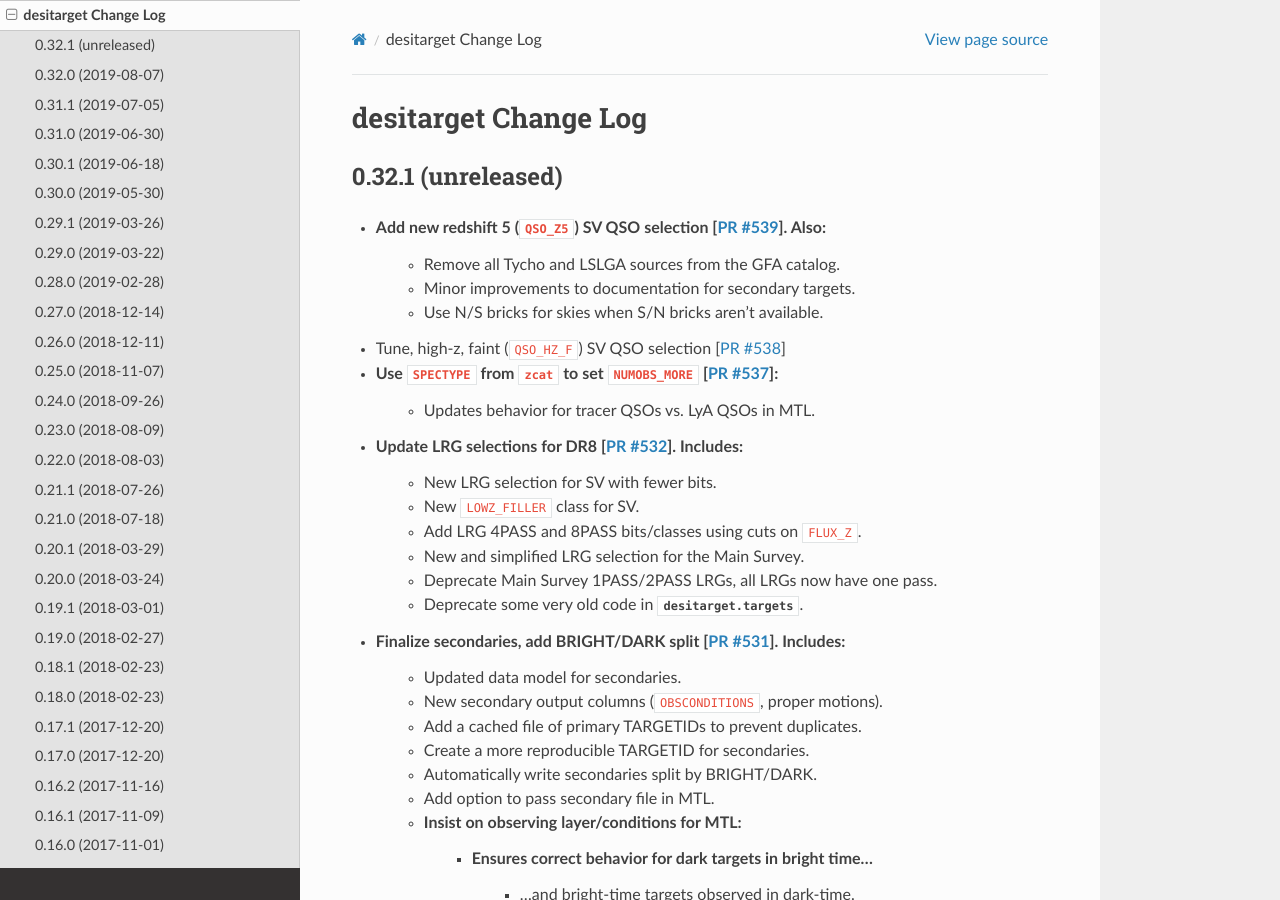
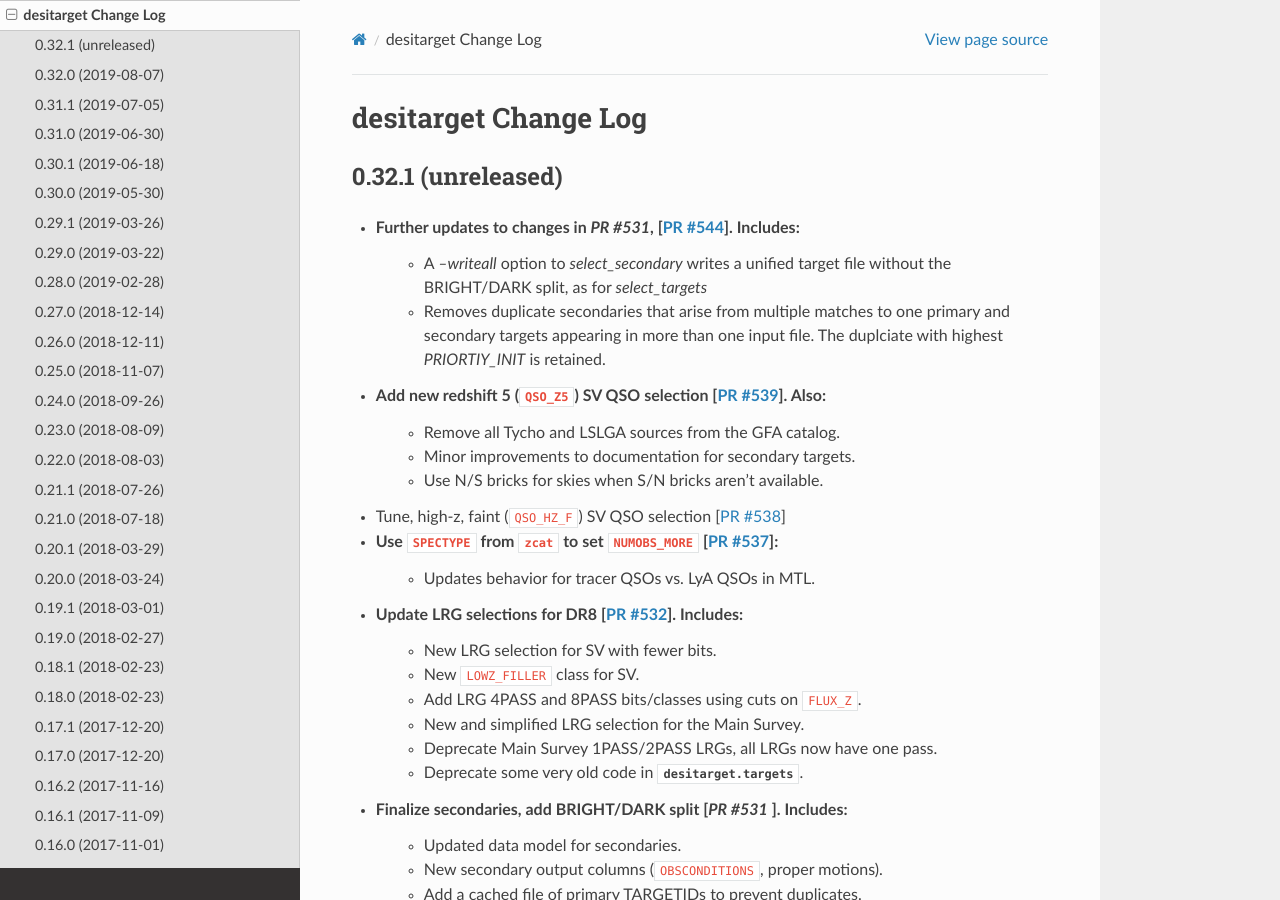
Before and after one commit to desihub/desitarget, a Sphinx documentation site: the page built from doc/changes.rst, in a window 1280 px wide and 900 px high. Built offline with Sphinx 7.4.7 and the Read the Docs theme 2.0.0, drawn with Linux system fonts in a browser that asks for light colours.

Commit message:
Adds PR #544

```diff
--- a/doc/changes.rst
+++ b/doc/changes.rst
@@ -5,6 +5,12 @@ desitarget Change Log
 0.32.1 (unreleased)
 -------------------
 
+*  Further updates to changes in `PR #531`, [`PR #544`_]. Includes:
+    * A `--writeall` option to `select_secondary` writes a unified target
+      file without the BRIGHT/DARK split, as for `select_targets`
+    * Removes duplicate secondaries that arise from multiple matches to
+      one primary and secondary targets appearing in more than one input
+      file. The duplciate with highest `PRIORTIY_INIT` is retained.
 * Add new redshift 5 (``QSO_Z5``) SV QSO selection [`PR #539`_]. Also:
     * Remove all Tycho and LSLGA sources from the GFA catalog.
     * Minor improvements to documentation for secondary targets.
@@ -19,7 +25,7 @@ desitarget Change Log
     * New and simplified LRG selection for the Main Survey.
     * Deprecate Main Survey 1PASS/2PASS LRGs, all LRGs now have one pass.
     * Deprecate some very old code in :mod:`desitarget.targets`.
-* Finalize secondaries, add BRIGHT/DARK split [`PR #531`_]. Includes:
+* Finalize secondaries, add BRIGHT/DARK split [`PR #531` ]. Includes:
     * Updated data model for secondaries.
     * New secondary output columns (``OBSCONDITIONS``, proper motions).
     * Add a cached file of primary TARGETIDs to prevent duplicates.
@@ -38,6 +44,7 @@ desitarget Change Log
 .. _`PR #537`: https://github.com/desihub/desitarget/pull/537
 .. _`PR #538`: https://github.com/desihub/desitarget/pull/538
 .. _`PR #539`: https://github.com/desihub/desitarget/pull/539
+.. _`PR #544`: https://github.com/desihub/desitarget/pull/544
 
 0.32.0 (2019-08-07)
 -------------------
```
